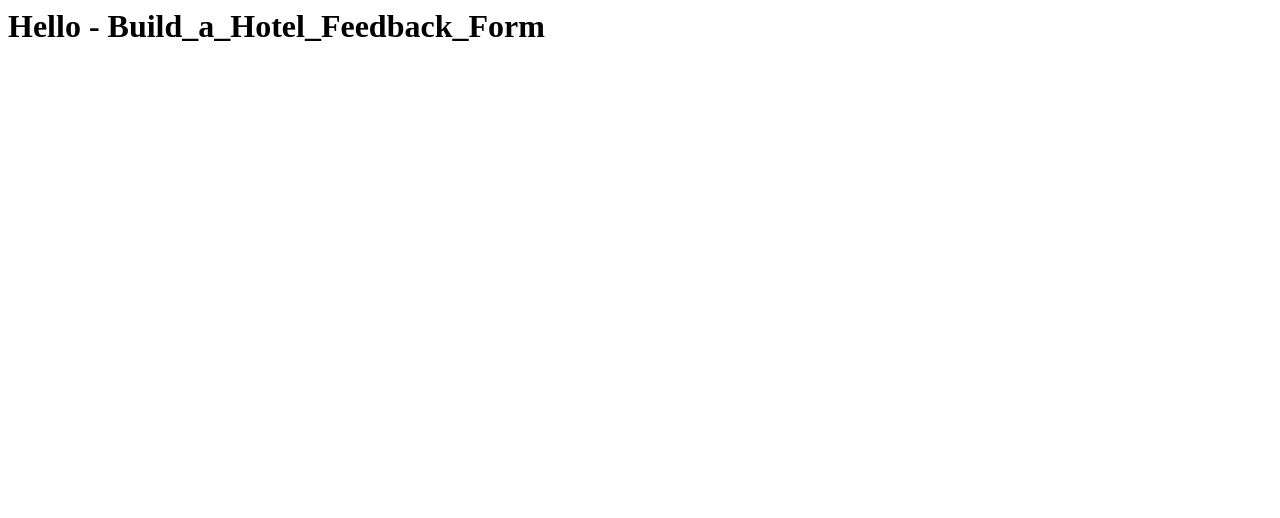
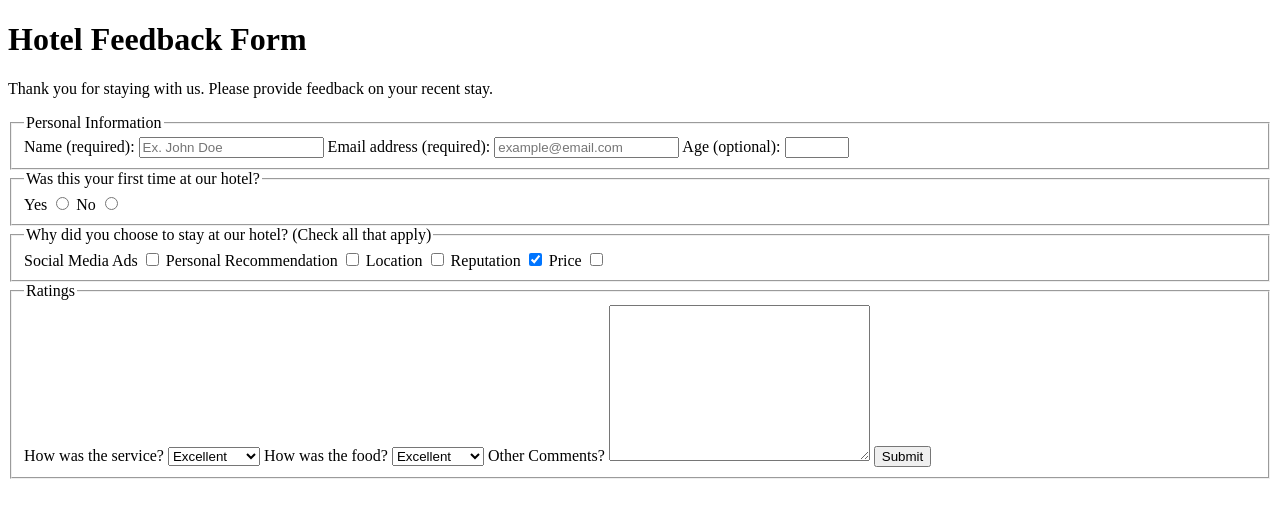
Before and after one commit to ahaerdy/Freecodecamp-Learning, a plain HTML site: page Certified_Full_Stack_Developer/01-HTML5/Modulo_03-Forms_and_Tables/Etapa_02-Build_a_Hotel_Feedback_Form/Build_a_Hotel_Feedback_Form.html in a window 1280 px wide. Drawn offline with Linux system fonts and the light colour scheme.

Commit message:
Atualização do arquivo Build_a_Hotel_Feedback_Form.html

```diff
--- a/Certified_Full_Stack_Developer/01-HTML5/Modulo_03-Forms_and_Tables/Etapa_02-Build_a_Hotel_Feedback_Form/Build_a_Hotel_Feedback_Form.html
+++ b/Certified_Full_Stack_Developer/01-HTML5/Modulo_03-Forms_and_Tables/Etapa_02-Build_a_Hotel_Feedback_Form/Build_a_Hotel_Feedback_Form.html
@@ -1 +1,71 @@
-<h1>Hello - Build_a_Hotel_Feedback_Form</h1>
+<!DOCTYPE html>
+<html lang="en">
+    <head>
+        <meta charset="utf-8" />
+        <title>Hotel Feedback Form</title>
+    </head>
+    <body>
+        <header>
+            <h1>Hotel Feedback Form</h1>
+            <p>Thank you for staying with us. Please provide feedback on your recent stay.</p>
+        </header>
+        <main>
+            <form method="POST" action="https://hotel-feedback.freecodecamp.org">
+                <fieldset>
+                    <legend>Personal Information</legend>
+                    <label for="full-name">Name (required):</label>
+                    <input id="full-name" type="text" placeholder="Ex. John Doe" name="name" size="20" required>
+                    <label for="email">Email address (required):</label>
+                    <input id="email" type="email" placeholder="example@email.com" name="email" size="20" required>
+                    <label for="age">Age (optional):</label>
+                    <input type="number" id="age" name="age" min="3" max="100">
+                </fieldset>
+
+                <fieldset>
+                    <legend>Was this your first time at our hotel?</legend>
+                    <label for="yes-option">Yes</label>
+                    <input type="radio" id="yes-option" name="hotel-stay">
+                    <label for="no-option">No</label>
+                    <input type="radio" id="no-option" name="hotel-stay">
+                </fieldset>
+
+                <fieldset>
+                    <legend>Why did you choose to stay at our hotel? (Check all that apply)</legend>
+                    <label for="ads">Social Media Ads</label>
+                    <input type="checkbox" id="ads" name="ads" value="ads">
+                    <label for="recommendation">Personal Recommendation</label>
+                    <input type="checkbox" id="recommendation" name="recommendation" value="recommendation">
+                    <label for="location">Location</label>
+                    <input type="checkbox" id="location" name="location" value="location">
+                    <label for="reputation">Reputation</label>
+                    <input type="checkbox" id="reputation" name="reputation" value="reputation" checked>
+                    <label for="price">Price</label>
+                    <input type="checkbox" id="price" name="price" value="price">
+                </fieldset>
+
+                <fieldset>
+                    <legend>Ratings</legend>
+                    <label for="service">How was the service?</label>
+                    <select id="service" name="service">
+                        <option value="poor">Poor</option>
+                        <option value="satisfactory">Satisfactory</option>
+                        <<option value="good">Good</option>
+                        <option value="very-good">Very Good</option>
+                        <option selected value="excellent">Excellent</option>
+                    </select>
+                    <label for="food">How was the food?</label>
+                    <select id="food" name="food">
+                        <option value="poor">Poor</option>
+                        <option value="satisfactory">Satisfactory</option>
+                        <option value="good">Good</option>
+                        <option value="very-good">Very Good</option>
+                        <option selected value="excellent">Excellent</option>
+                    </select>
+                    <label for="comments">Other Comments?</label>
+                    <textarea id="comments" name="comments" rows="10" cols="30"></textarea>
+                    <button type="submit">Submit</button>
+                </fieldset>
+            </form>
+        </main>
+    </body>
+</html>
```
